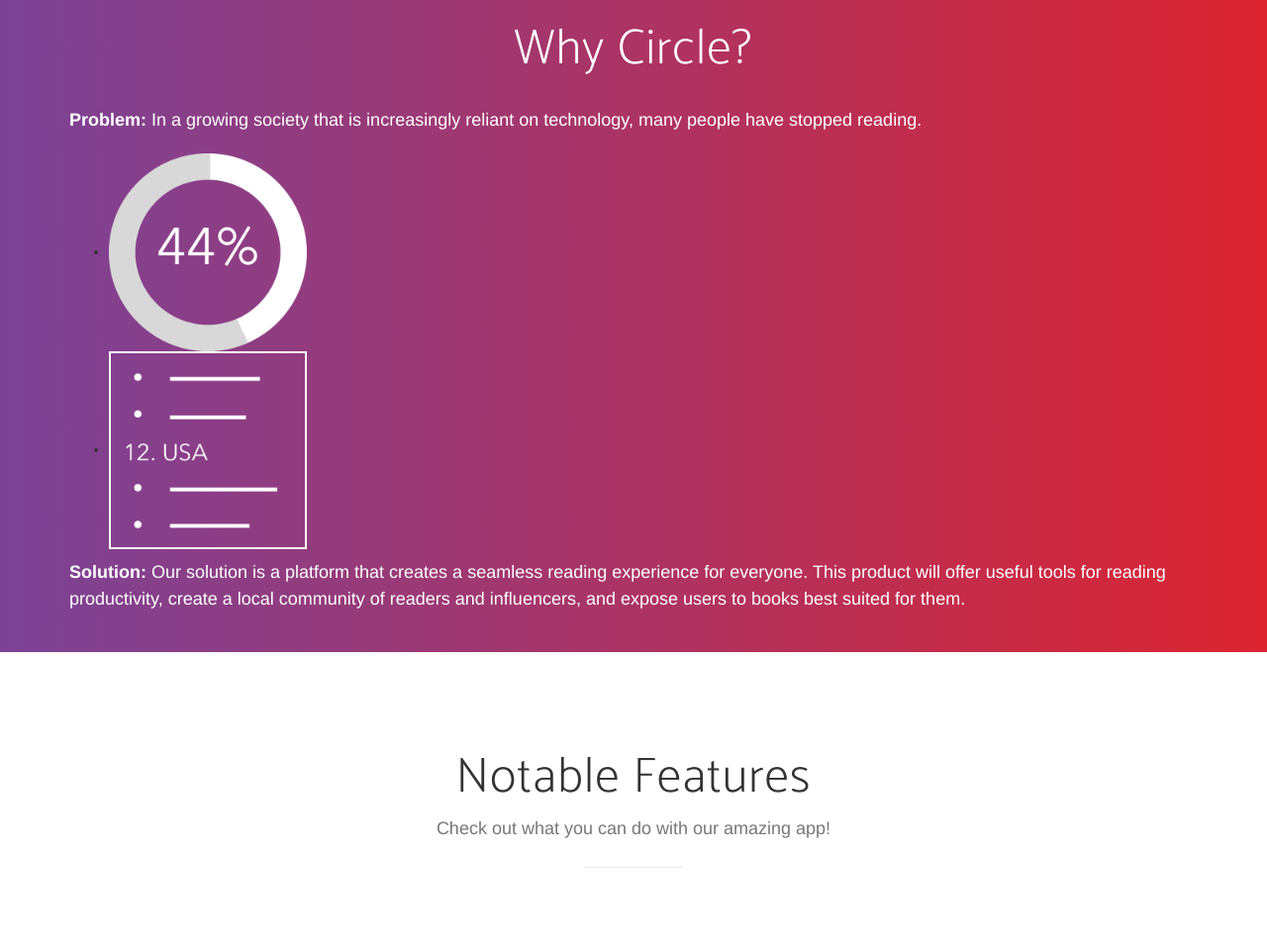
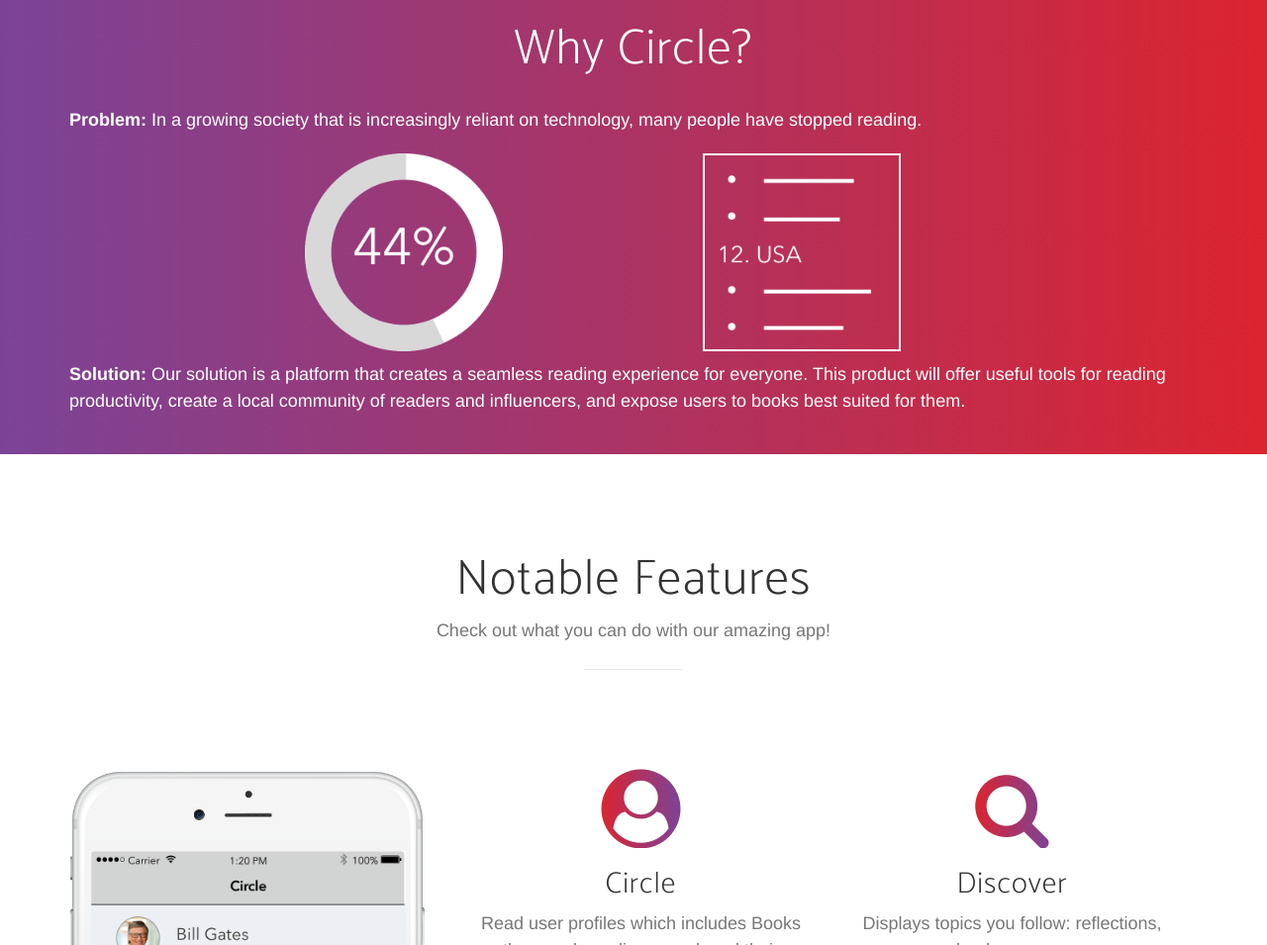
Before and after one commit to Dhrumil1808/bookcircle, a website: page index.html in a window 1280 px wide. Shown: the part 1408-2363 px from the top of the page at 99% size. Drawn offline with nearby package versions, Linux system fonts and the light colour scheme; a web font is replaced by a local one.

Commit message:
Update new-age.css

```diff
--- a/css/new-age.css
+++ b/css/new-age.css
@@ -25,6 +25,14 @@
   margin-left: 50%;
   width:  100%;
 }
+
+.circle_44 li
+{
+  list-style-type: none;
+  display: inline;
+  margin-left: 18%;
+}
+
 html,
 body {
   height: 100%;
```
